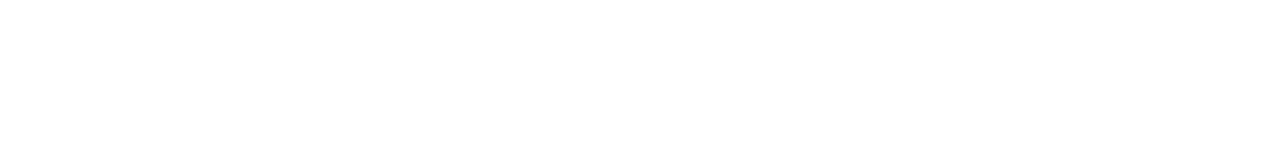
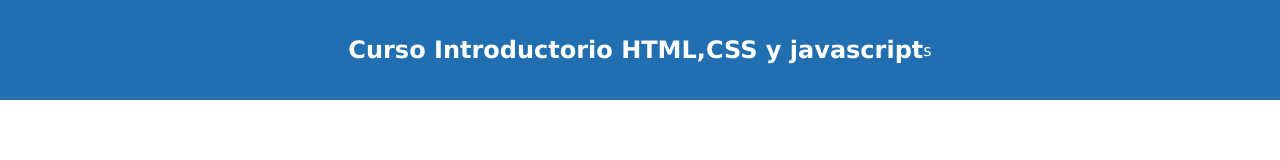
Before and after one commit to evarasv1/desafio1, a plain HTML site: page index.html in a window 1280 px wide. Drawn offline with Linux system fonts and the light colour scheme.

Commit message:
agregando cambios v1

```diff
--- a/index.html
+++ b/index.html
@@ -8,8 +8,13 @@
     <title>DesafioE-Contact</title>
 </head>
 <body>
+    <header>
+        <h2 id="titulo">Curso Introductorio HTML,CSS y javascript</h2>s
+
+    </header>
 
 
+    </div>
 
 
 
```
